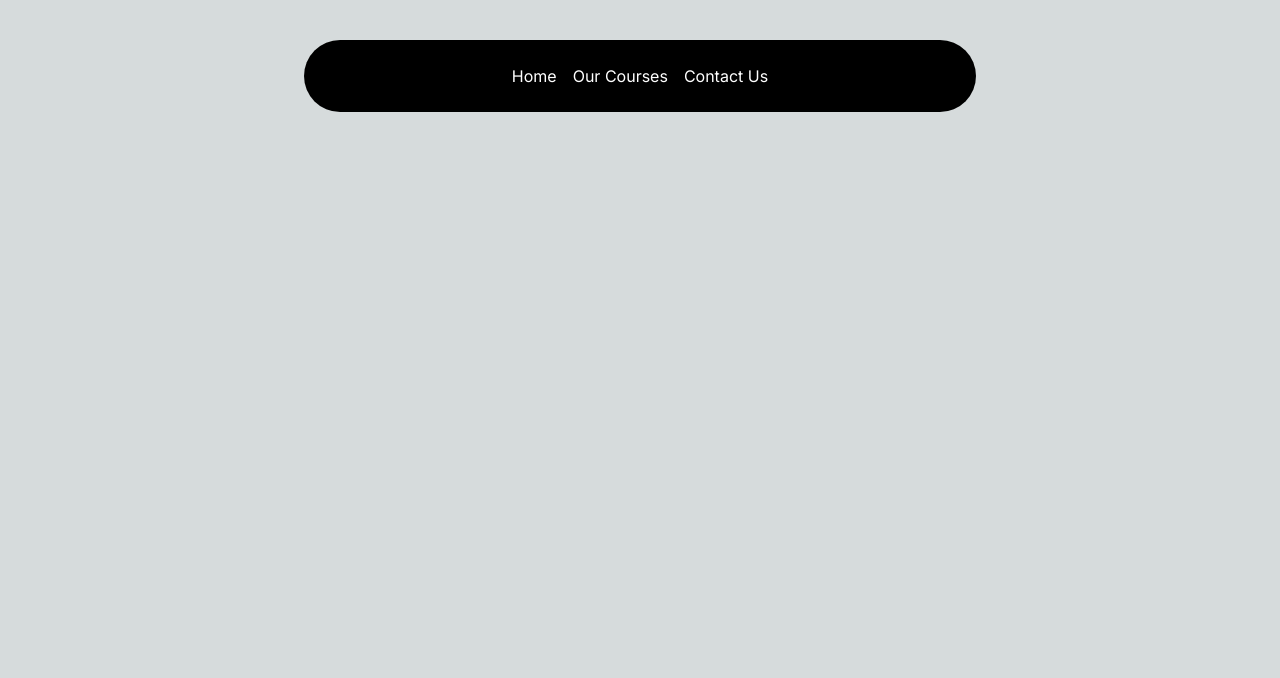
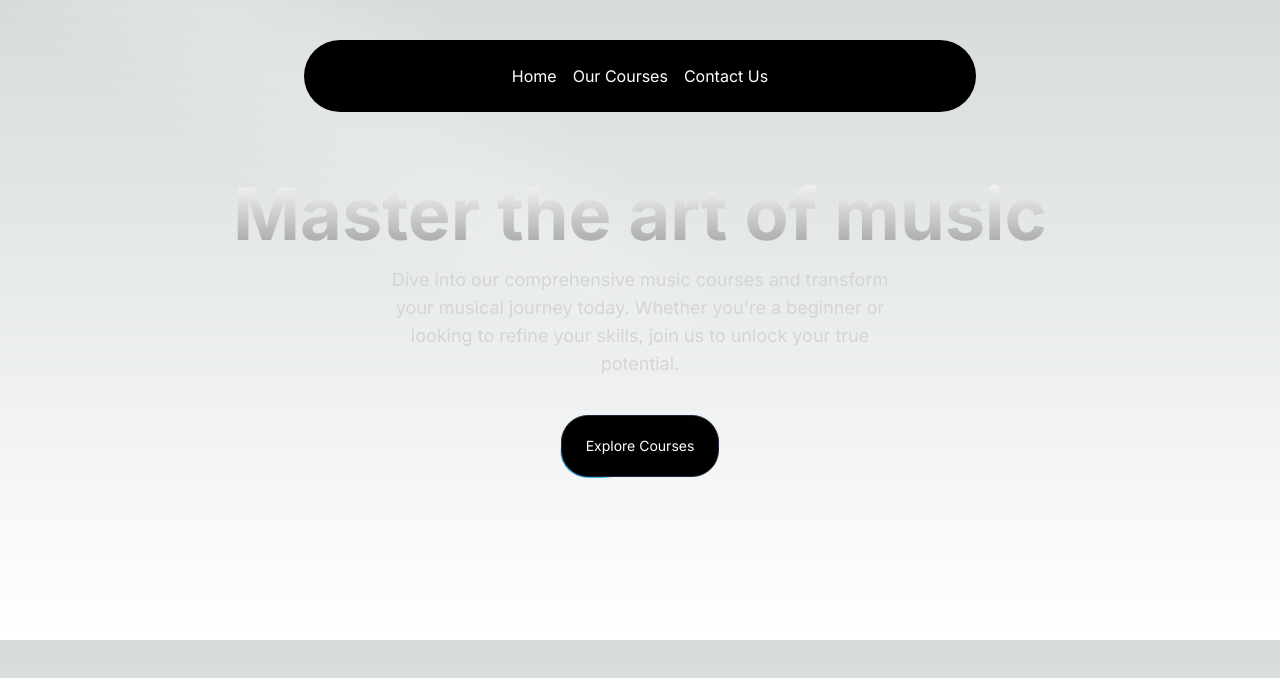
Before and after one commit to krishradadiya01/Next-Js, a Next.js app in the folder nextjs/: page / in a window 1280 px wide. Shown: the top 678 px of the page. Built offline with nearby package versions, Linux system fonts and the light colour scheme.

Commit message:
Hero Section Done

```diff
--- a/nextjs/src/app/page.tsx
+++ b/nextjs/src/app/page.tsx
@@ -1,6 +1,7 @@
+import HeroSection from "@/components/HeroSection";
 
 export default function Home() {
   return (
-    <></>
+    <HeroSection />
   );
 }
--- /dev/null
+++ b/nextjs/src/components/HeroSection.tsx
@@ -0,0 +1,33 @@
+import { Spotlight } from "./ui/Spotlight";
+import { Button } from "./ui/moving-border";
+
+export default function HeroSection() {
+    return (
+        <div className="h-auto md:h-[40rem] w-full rounded-md flex flex-col justify-center
+            items-center relative overflow-hidden mx-auto py-10 md:py-0">
+            <Spotlight
+            className="-top-40 left-0 md:left-60 md:-top-20"
+            fill="white"
+            />
+          <div className="p-4 relative z-10 w-full text-center">
+            <h1  className="mt-20 md:mt-0 text-4xl md:text-7xl font-bold text-transparent
+                 bg-clip-text bg-gradient-to-b from-neutral-50 to-neutral-400">
+                 Master the art of music
+            </h1>
+            <p className="mt-4 text-base md:text-lg text-neutral-300 max-w-lg
+               mx-auto">Dive into our comprehensive music courses and transform your musical
+               journey today. Whether you're a beginner or looking to refine your skills, join
+               us to unlock your true potential.
+            </p>
+          </div>
+            <div className="mt-5">
+              <Button
+                 borderRadius="1.75rem"
+                 className="bg-white dark:bg-black text-black dark:text-white
+                border-neutral-200 dark:border-slate-800">
+                 Explore Courses
+              </Button>
+            </div>
+        </div>
+    )
+}
--- /dev/null
+++ b/nextjs/src/components/ui/Spotlight.tsx
@@ -0,0 +1,56 @@
+import React from "react";
+import { cn } from "@/utils/cn";
+
+type SpotlightProps = {
+  className?: string;
+  fill?: string;
+};
+
+export const Spotlight = ({ className, fill }: SpotlightProps) => {
+  return (
+    <svg
+      className={cn(
+        "animate-spotlight pointer-events-none absolute z-[1]  h-[169%] w-[138%] lg:w-[84%] opacity-0",
+        className
+      )}
+      xmlns="http://www.w3.org/2000/svg"
+      viewBox="0 0 3787 2842"
+      fill="none"
+    >
+      <g filter="url(#filter)">
+        <ellipse
+          cx="1924.71"
+          cy="273.501"
+          rx="1924.71"
+          ry="273.501"
+          transform="matrix(-0.822377 -0.568943 -0.568943 0.822377 3631.88 2291.09)"
+          fill={fill || "white"}
+          fillOpacity="0.21"
+        ></ellipse>
+      </g>
+      <defs>
+        <filter
+          id="filter"
+          x="0.860352"
+          y="0.838989"
+          width="3785.16"
+          height="2840.26"
+          filterUnits="userSpaceOnUse"
+          colorInterpolationFilters="sRGB"
+        >
+          <feFlood floodOpacity="0" result="BackgroundImageFix"></feFlood>
+          <feBlend
+            mode="normal"
+            in="SourceGraphic"
+            in2="BackgroundImageFix"
+            result="shape"
+          ></feBlend>
+          <feGaussianBlur
+            stdDeviation="151"
+            result="effect1_foregroundBlur_1065_8"
+          ></feGaussianBlur>
+        </filter>
+      </defs>
+    </svg>
+  );
+};
--- /dev/null
+++ b/nextjs/src/components/ui/moving-border.tsx
@@ -0,0 +1,139 @@
+"use client";
+import React from "react";
+import {
+  motion,
+  useAnimationFrame,
+  useMotionTemplate,
+  useMotionValue,
+  useTransform,
+} from "framer-motion";
+import { useRef } from "react";
+import { cn } from "@/utils/cn";
+
+export function Button({
+  borderRadius = "1.75rem",
+  children,
+  as: Component = "button",
+  containerClassName,
+  borderClassName,
+  duration,
+  className,
+  ...otherProps
+}: {
+  borderRadius?: string;
+  children: React.ReactNode;
+  as?: any;
+  containerClassName?: string;
+  borderClassName?: string;
+  duration?: number;
+  className?: string;
+  [key: string]: any;
+}) {
+  return (
+    <Component
+      className={cn(
+        "bg-transparent relative text-xl  h-16 w-40 p-[1px] overflow-hidden ",
+        containerClassName
+      )}
+      style={{
+        borderRadius: borderRadius,
+      }}
+      {...otherProps}
+    >
+      <div
+        className="absolute inset-0"
+        style={{ borderRadius: `calc(${borderRadius} * 0.96)` }}
+      >
+        <MovingBorder duration={duration} rx="30%" ry="30%">
+          <div
+            className={cn(
+              "h-20 w-20 opacity-[0.8] bg-[radial-gradient(var(--sky-500)_40%,transparent_60%)]",
+              borderClassName
+            )}
+          />
+        </MovingBorder>
+      </div>
+
+      <div
+        className={cn(
+          "relative bg-slate-900/[0.8] border border-slate-800 backdrop-blur-xl text-white flex items-center justify-center w-full h-full text-sm antialiased",
+          className
+        )}
+        style={{
+          borderRadius: `calc(${borderRadius} * 0.96)`,
+        }}
+      >
+        {children}
+      </div>
+    </Component>
+  );
+}
+
+export const MovingBorder = ({
+  children,
+  duration = 2000,
+  rx,
+  ry,
+  ...otherProps
+}: {
+  children: React.ReactNode;
+  duration?: number;
+  rx?: string;
+  ry?: string;
+  [key: string]: any;
+}) => {
+  const pathRef = useRef<any>();
+  const progress = useMotionValue<number>(0);
+
+  useAnimationFrame((time) => {
+    const length = pathRef.current?.getTotalLength();
+    if (length) {
+      const pxPerMillisecond = length / duration;
+      progress.set((time * pxPerMillisecond) % length);
+    }
+  });
+
+  const x = useTransform(
+    progress,
+    (val) => pathRef.current?.getPointAtLength(val).x
+  );
+  const y = useTransform(
+    progress,
+    (val) => pathRef.current?.getPointAtLength(val).y
+  );
+
+  const transform = useMotionTemplate`translateX(${x}px) translateY(${y}px) translateX(-50%) translateY(-50%)`;
+
+  return (
+    <>
+      <svg
+        xmlns="http://www.w3.org/2000/svg"
+        preserveAspectRatio="none"
+        className="absolute h-full w-full"
+        width="100%"
+        height="100%"
+        {...otherProps}
+      >
+        <rect
+          fill="none"
+          width="100%"
+          height="100%"
+          rx={rx}
+          ry={ry}
+          ref={pathRef}
+        />
+      </svg>
+      <motion.div
+        style={{
+          position: "absolute",
+          top: 0,
+          left: 0,
+          display: "inline-block",
+          transform,
+        }}
+      >
+        {children}
+      </motion.div>
+    </>
+  );
+};
--- a/nextjs/tailwind.config.ts
+++ b/nextjs/tailwind.config.ts
@@ -1,4 +1,8 @@
 import type { Config } from "tailwindcss";
+const colors = require("tailwindcss/colors");
+const {
+  default: flattenColorPalette,
+} = require("tailwindcss/lib/util/flattenColorPalette");
 
 const config: Config = {
   content: [
@@ -14,8 +18,37 @@
         "gradient-conic":
           "conic-gradient(from 180deg at 50% 50%, var(--tw-gradient-stops))",
       },
+      animation: {
+        spotlight: "spotlight 2s ease .75s 1 forwards",
+      },
+      keyframes: {
+        spotlight: {
+          "0%": {
+            opacity: '0',
+            transform: "translate(-72%, -62%) scale(0.5)",
+          },
+          "100%": {
+            opacity: '1',
+            transform: "translate(-50%,-40%) scale(1)",
+          },
+        },
+      },
     },
   },
-  plugins: [],
+  plugins: [
+    addVariablesForColors,
+  ],
 };
+
+function addVariablesForColors({ addBase, theme }: any) {
+  let allColors = flattenColorPalette(theme("colors"));
+  let newVars = Object.fromEntries(
+    Object.entries(allColors).map(([key, val]) => [`--${key}`, val])
+  );
+
+  addBase({
+    ":root": newVars,
+  });
+}
+
 export default config;
```
